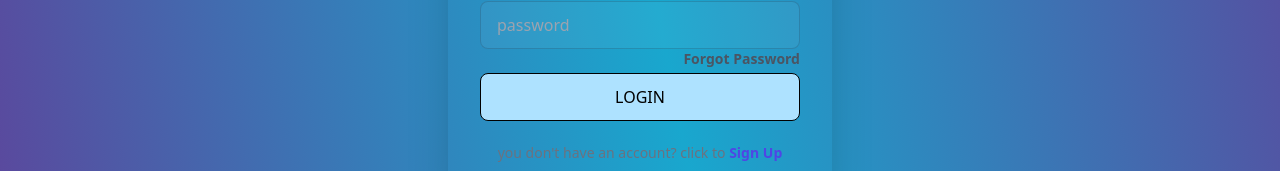
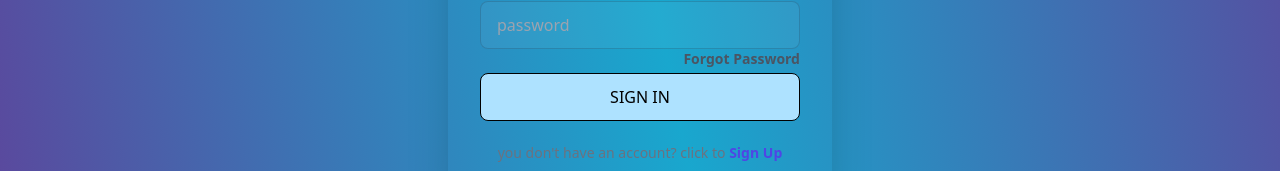
Before and after one commit to softsense-co/frontend-pokemonappbyon, a React (Create React App) app: page /login in a window 1280 px wide. Shown: the part 471-642 px from the top of the page. Built offline with nearby package versions, Linux system fonts and the light colour scheme.

Commit message:
first commit

```diff
--- a/src/Components/LoginPage/HLogin.js
+++ b/src/Components/LoginPage/HLogin.js
@@ -77,8 +77,8 @@ function HLogin() {
               Forgot Password
             </a>
             <div className="form-control mt-6">
-              <button className="btn btn-primary text-black" type="submit">
-                Login
+              <button className="btn" type="submit">
+                Sign In
               </button>
             </div>
             <p className="mt-5 text-center text-sm text-gray-500">
--- a/src/Components/LoginPage/Register.js
+++ b/src/Components/LoginPage/Register.js
@@ -75,7 +75,7 @@ export default function Register() {
               />
             </div>
             <div className="form-control mt-6">
-              <button className="btn btn-primary text-black" type="submit">
+              <button className="btn" type="submit">
                 Sign Up
               </button>
             </div>
```
